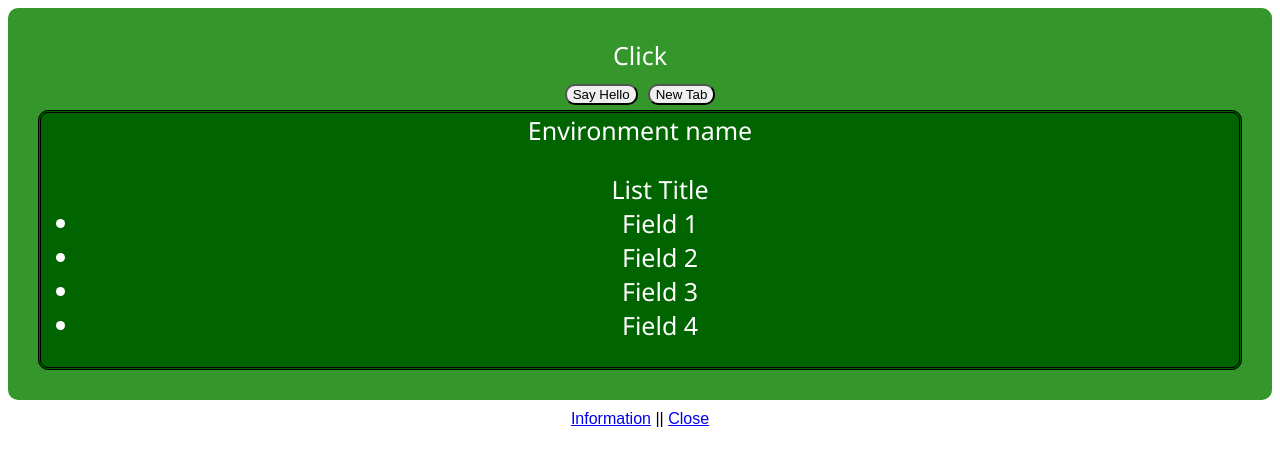
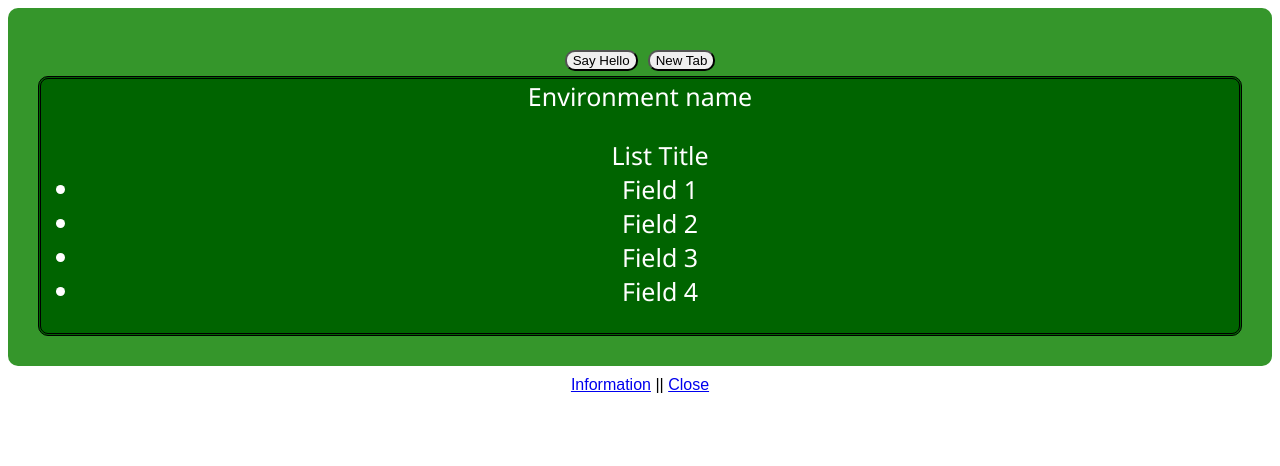
Before and after one commit to ktowner15/Dashboard_Demo, a React (Create React App) app: page / in a window 1280 px wide. Shown: the top 466 px of the page. Built offline with nearby package versions, Linux system fonts and the light colour scheme.

Commit message:
Cleaned up Got rid of extra unneeded JSX elements and cleaned up functions so they rendered as fragments.

```diff
--- a/src/App.js
+++ b/src/App.js
@@ -1,4 +1,4 @@
-import React from "react";
+import React, { Fragment } from "react";
 import { BrowserRouter as Router, Route, Link, Switch } from "react-router-dom";
 
 import EnvTile from "./Components/EnvTile/EnvTile";
@@ -8,13 +8,12 @@ import InfoCard from "./Components/InfoCard/InfoCard";
 export default function App() {
   return (
     <Router>
-      <main>
       <div className="App">
         {/* The always-visible JSX/HTML is declared here, as well as router links. Examples below:*/}
         {/* <EnvTile id="Click Environments" /> */}
         {/* <Link to="/">Home</Link> */}
 
-          <EnvTile id="Click">
+        <EnvTile appName="Click">
           {/* TODO: perhaps experiment by putting link here? */}
         </EnvTile>
 
@@ -23,7 +22,7 @@ export default function App() {
         <text> || </text>
         <Link to="/">Close</Link>
       </div>
-      </main>
+
       <Switch>
         <Route path="/" exact component={blank} />
         <Route path="/information" component={infoDock} />
@@ -32,6 +31,15 @@ export default function App() {
   );
 }
 
-const blank = () => <div />;
+// Link elements go below here.
+const blank = () => (
+  <Fragment>
+    <div />
+  </Fragment>
+);
 
-const infoDock = () => <InfoCard />;
+const infoDock = () => (
+  <Fragment>
+    <InfoCard />
+  </Fragment>
+);
```
Also changed, not shown: src/Components/LinkBar/LinkBar.js (added), src/Components/LinkBar/LinkBarStyle.css (added). Lines whose indentation alone changed are shown as unchanged.
